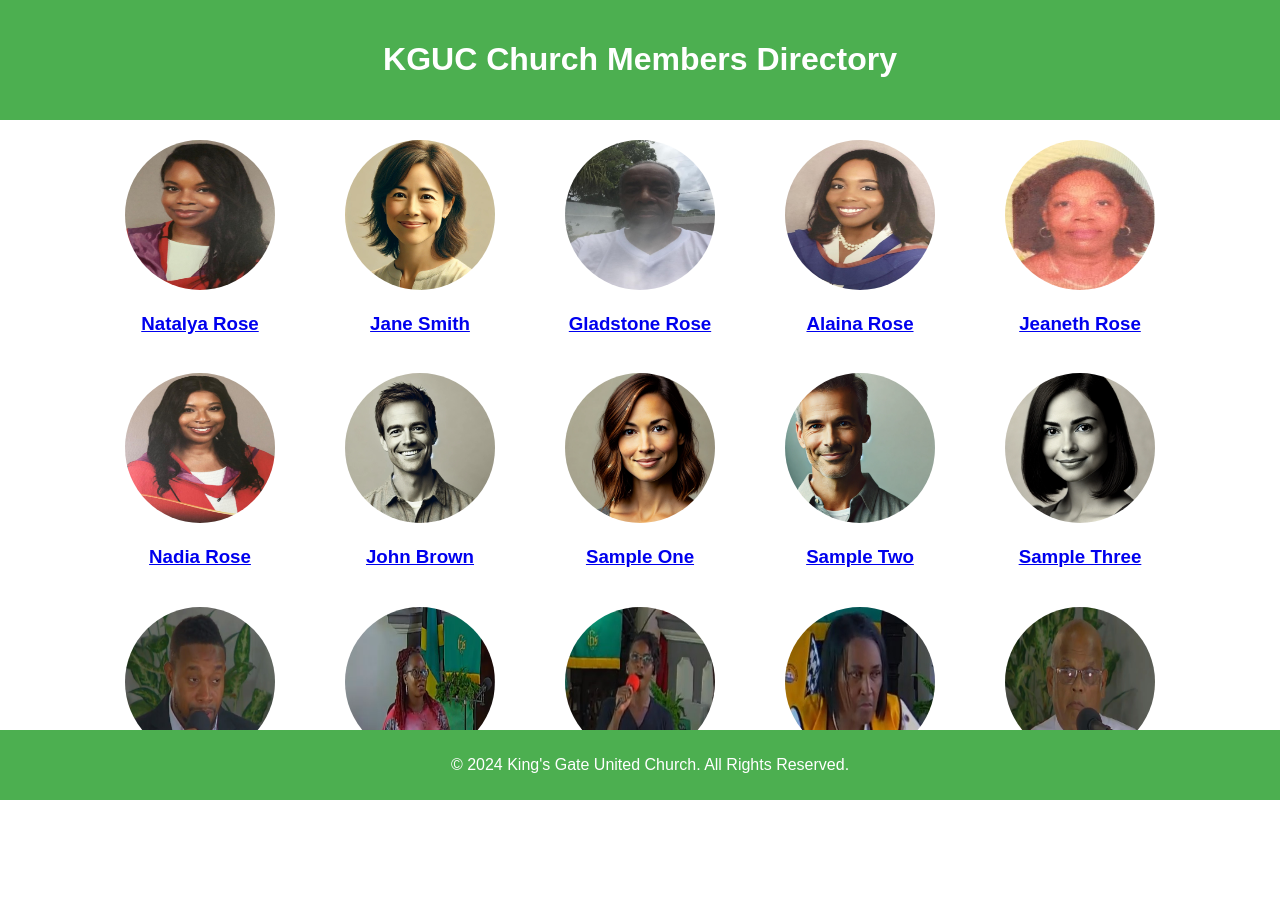
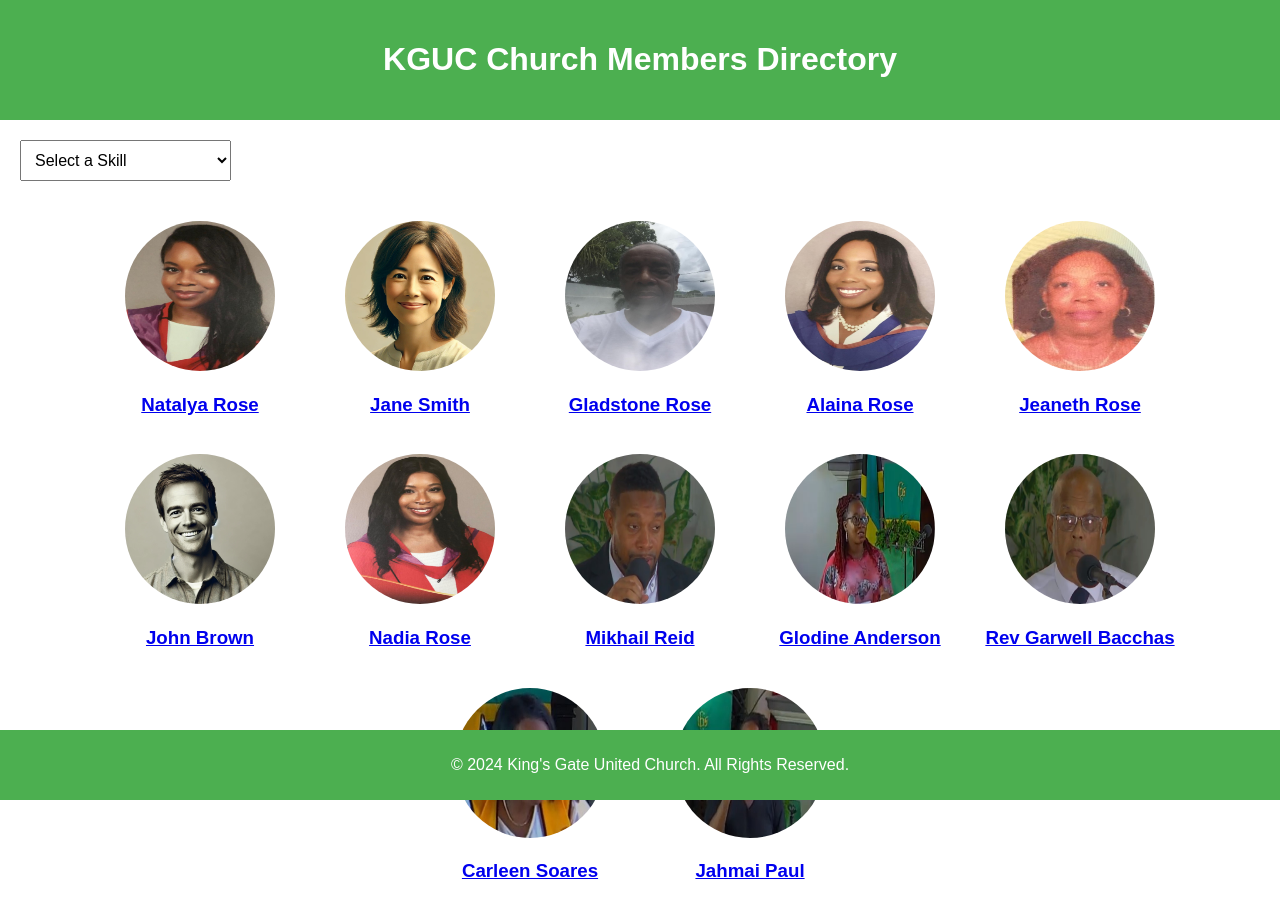
Before and after one commit to gladstone28/kguc-album-first, a React (Create React App) app: page / in a window 1280 px wide. Shown: the top 918 px of the page. Built offline with nearby package versions, Linux system fonts and the light colour scheme.

Commit message:
modified files and added new components

```diff
--- a/src/App.css
+++ b/src/App.css
@@ -203,3 +203,12 @@ body {
   position: sticky;
   bottom: 0;
 }
+
+.skills-dropdown {
+  margin: 20px;
+}
+
+.skills-dropdown select {
+  padding: 10px;
+  font-size: 16px;
+}
--- a/src/App.js
+++ b/src/App.js
@@ -1,17 +1,41 @@
 import { BrowserRouter as Router, Route, Routes } from 'react-router-dom';
 import MemberList from './MemberList';
 import MemberDetail from './MemberDetail';
+import FilteredMembersList from './FilteredMembersList';
 import Header from './components/Header';
 import Footer from './components/Footer';
+import SkillsDropdown from './components/SkillsDropdown';
+
+
+// List of unique skills for the dropdown
+const skills = [
+  'Medical Doctor',
+  'Engineer',
+  'Choir Member',
+  'Technical Team',
+  'Young Adult Movement',
+  'Youth Fellowship',
+  'Sunday School Teacher',
+  'Pharmacist',
+  'Chemical Engineer',
+  'Youth Leader',
+  'Minister',
+  'Entrepreneur',
+  'Businesswoman',
+  'Businessman',
+  'Usher'
+];
+
 
 function App() {
   return (
-<Router basename={process.env.PUBLIC_URL}>
-
+    <Router basename={process.env.PUBLIC_URL}>
       <Header />
+      <SkillsDropdown skills={skills} />
       <Routes>
         <Route path="/" element={<MemberList />} />
         <Route path="/member/:id" element={<MemberDetail />} />
+        <Route path="/skills/:skill" element={<FilteredMembersList />} />
       </Routes>
       <Footer />
     </Router>
--- /dev/null
+++ b/src/FilteredMembersList.js
@@ -0,0 +1,30 @@
+import React from 'react';
+import { useParams } from 'react-router-dom';
+import members from './membersData';
+import MemberCard from './components/MemberCard';
+
+function FilteredMembersList() {
+  const { skill } = useParams();
+
+  // Filter members who have the selected skill
+  const filteredMembers = members.filter((member) =>
+    member.skills.includes(skill)
+  );
+
+  return (
+    <div className="filtered-members-list">
+      <h2>Members with the skill: {skill}</h2>
+      {filteredMembers.length > 0 ? (
+        <div className="member-list">
+          {filteredMembers.map((member) => (
+            <MemberCard key={member.id} member={member} />
+          ))}
+        </div>
+      ) : (
+        <p>No members found with this skill.</p>
+      )}
+    </div>
+  );
+}
+
+export default FilteredMembersList;
--- /dev/null
+++ b/src/components/SkillsDropdown.js
@@ -0,0 +1,31 @@
+import React, { useState } from 'react';
+import { useNavigate } from 'react-router-dom';
+import './App.css'; // Ensure CSS is applied for dropdown
+
+const SkillsDropdown = ({ skills }) => {
+  const [selectedSkill, setSelectedSkill] = useState('');
+  const navigate = useNavigate();
+
+  const handleSkillChange = (event) => {
+    const skill = event.target.value;
+    setSelectedSkill(skill);
+    if (skill) {
+      navigate(`/skills/${skill}`);
+    }
+  };
+
+  return (
+    <div className="skills-dropdown">
+      <select value={selectedSkill} onChange={handleSkillChange}>
+        <option value="">Select a Skill</option>
+        {skills.map((skill, index) => (
+          <option key={index} value={skill}>
+            {skill}
+          </option>
+        ))}
+      </select>
+    </div>
+  );
+};
+
+export default SkillsDropdown;
--- a/src/membersData.js
+++ b/src/membersData.js
@@ -3,97 +3,86 @@ const members = [
     id: 1,
     name: 'Natalya Rose',
     profilePicture: process.env.PUBLIC_URL + '/images/natalya.jpg',
-    description: 'Church: Founding member of the original Powerpoint team: Career: Medical Doctor.'
+    description: 'Founding member of the original Powerpoint team.',
+    skills: ['Medical Doctor', 'Technical Team']
   },
   {
     id: 2,
     name: 'Jane Smith',
-
     profilePicture: process.env.PUBLIC_URL + '/images/jane.jpg',
-    description: 'Sunday School teacher and coordinator of community outreach programs.'
+    description: 'Sunday School teacher and coordinator of community outreach programs.',
+    skills: ['Sunday School Teacher', 'Community Outreach', 'Usher']
   },
   {
     id: 3,
     name: 'Gladstone Rose',
     profilePicture: process.env.PUBLIC_URL + '/images/gladstone.jpg',
-    description: 'Secretary for the Planning Committee, senior member of Daniel House and member of the Technical Team.'
+    description: 'Secretary for the Planning Committee and member of the Technical Team',
+    skills: ['Planning Committee', 'Technical Team', 'Entrepreneur']
   },
   {
     id: 4,
     name: 'Alaina Rose',
     profilePicture: process.env.PUBLIC_URL + '/images/alaina.jpg',
-    description: 'Church:Youth Fellowship Co-ordinator and member of the Technical Team - Career: Engineer.'
+    description: 'Young Adult Co-ordinator, Technical Team member and Engineer.',
+    skills: ['Engineer', 'Young Adult Movement', 'Technical Team', 'Youth Leader']
   },
   {
     id: 5,
     name: 'Jeaneth Rose',
     profilePicture: process.env.PUBLIC_URL + '/images/jeaneth.jpg',
-    description: 'Church: Choir Member and Deputy Board Chairman - Career: Quality Manager.'
+    description: 'Choir Member and Deputy Board Chairman.',
+    skills: ['Choir Member', 'Quality Manager']
   },
   {
     id: 6,
-    name: 'Nadia Rose',
-    profilePicture: process.env.PUBLIC_URL + '/images/nadia.jpg',
-    description: 'Church: Senior Member - Career: Medical Doctor.'
+    name: 'John Brown',
+    profilePicture: process.env.PUBLIC_URL + '/images/john.jpg',
+    description: 'Businessman and member of the community outreach team.',
+    skills: ['Businessman', 'Community Outreach', 'Usher']
   },
   {
     id: 7,
-    name: 'John Brown',
-    profilePicture: process.env.PUBLIC_URL + '/images/john.jpg',
-    description: 'Church: This is a sample - Career: Sample Profession.'
+    name: 'Nadia Rose',
+    profilePicture: process.env.PUBLIC_URL + '/images/nadia.jpg',
+    description: 'Senior member and member of the community outreach team.',
+    skills: ['Medical Doctor', 'Community Outreach', 'Usher']
   },
   {
     id: 8,
-    name: 'Sample One',
-    profilePicture: process.env.PUBLIC_URL + '/images/sample1.jpg',
-    description: 'Church: This is a sample - Career: Sample Profession.'
+    name: 'Mikhail Reid',
+    profilePicture: process.env.PUBLIC_URL + '/images/mikhail.jpg',
+    description: 'Youth Leader, member of the Technical Team, Keyboard Player and member of the community outreach team.',
+    skills: ['Chemical Engineer', 'Community Outreach', 'Technical Team', 'Young Adult Movement', 'Choir Member']
   },
   {
     id: 9,
-    name: 'Sample Two',
-    profilePicture: process.env.PUBLIC_URL + '/images/sample2.jpg',
-    description: 'Church: This is a sample - Career: Sample Profession.'
+    name: 'Glodine Anderson',
+    profilePicture: process.env.PUBLIC_URL + '/images/glodine.jpg',
+    description: 'Choir member, Pharmacist and member of the community outreach team.',
+    skills: ['Pharmacist', 'Community Outreach', 'Choir Member']
   },
   {
     id: 10,
-    name: 'Sample Three',
-    profilePicture: process.env.PUBLIC_URL + '/images/sample3.jpg',
-    description: 'Church: This is a sample - Career: Sample Profession.'
+    name: 'Rev Garwell Bacchas',
+    profilePicture: process.env.PUBLIC_URL + '/images/garwell.jpg',
+    description: 'Chairman of the Board of Elders, Ordained Minister of Religion.',
+    skills: ['Minister', 'Community Outreach', 'Planning Committee']
   },
   {
     id: 11,
-    name: 'Mikhail Reid',
-    profilePicture: process.env.PUBLIC_URL + '/images/mikhail.jpg',
-    description: 'Church: Praise Team Member - Career: Chemical Engineer.'
+    name: 'Carleen Soares',
+    profilePicture: process.env.PUBLIC_URL + '/images/carleen.jpg',
+    description: 'Usher and member of the community outreach team.',
+    skills: ['Businesswoman', 'Community Outreach', 'Usher']
   },
   {
     id: 12,
-    name: 'Glodine Anderson',
-    profilePicture: process.env.PUBLIC_URL + '/images/glodine.jpg',
-    description: 'Church: Praise Team Member - Career: Pharmacist.'
-  },
-{
-    id: 13,
     name: 'Jahmai Paul',
     profilePicture: process.env.PUBLIC_URL + '/images/jahmai.jpg',
-    description: 'Church: Member of Praise team - Career: Entrepreneur.'
-  },
-{
-    id: 14,
-    name: 'Carleen Soares',
-    profilePicture: process.env.PUBLIC_URL + '/images/carleen.jpg',
-    description: 'Church: Usher, member of Daniel House - Career: Business Woman.'
-  },
-{
-    id: 15,
-    name: 'Rev. Garwell Bacchas',
-    profilePicture: process.env.PUBLIC_URL + '/images/garwell.jpg',
-    description: 'Church: Minister, Chairman of the Board - Career: Ordained Minister.'
+    description: 'Usher and member of the community outreach team.',
+    skills: ['Businesswoman', 'Community Outreach', 'Young Adult Movement', 'Choir Member']
   }
-
-
-
-
 
 
 
```
Lines whose indentation alone changed are shown as unchanged.
